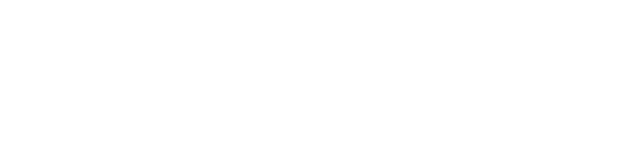
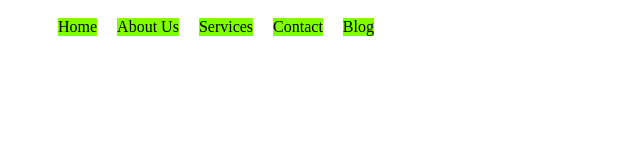
Before and after one commit to ThiraTheNerd/my-first-website, a plain HTML site: page my-first-webpage.html in a window 1280 px wide. Shown: the whole page, without its empty margins (0-640 px from the left). Drawn offline with Linux system fonts and the light colour scheme.

Commit message:
Add the changes to the unordered list

```diff
--- a/my-first-webpage.html
+++ b/my-first-webpage.html
@@ -4,8 +4,22 @@
     <meta http-equiv="X-UA-Compatible" content="IE=edge">
     <meta name="viewport" content="width=device-width, initial-scale=1.0">
     <title>My First Website</title>
+    <style>
+        li{float: left; list-style-type: none;padding: auto;margin: 10;background-color: chartreuse;}
+    </style>
 </head>
 <body>
+    <div>
+        <span>
+            <ul>
+                <li>Home</li>
+                <li>About Us</li>
+                <li>Services</li>
+                <li>Contact</li>
+                <li>Blog</li>
+            </ul>
+        </span>
+    </div>
 
 </body>
 </html>
```
